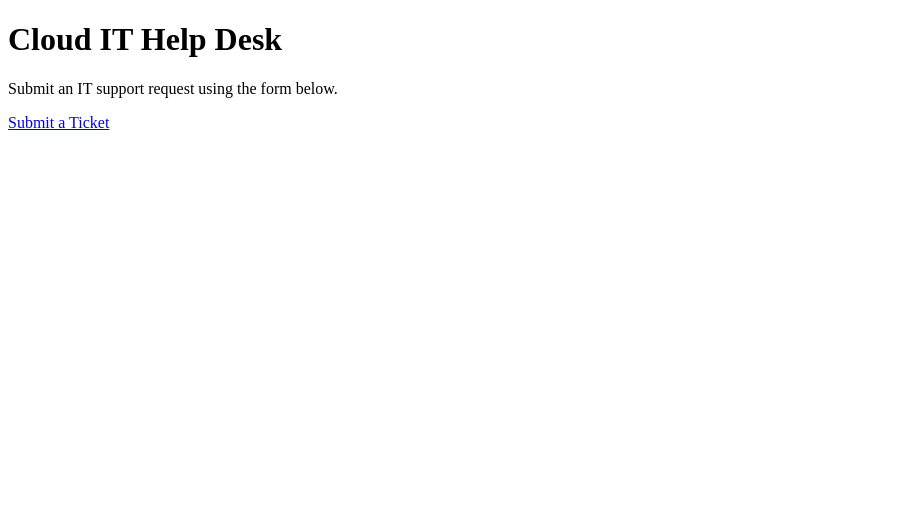
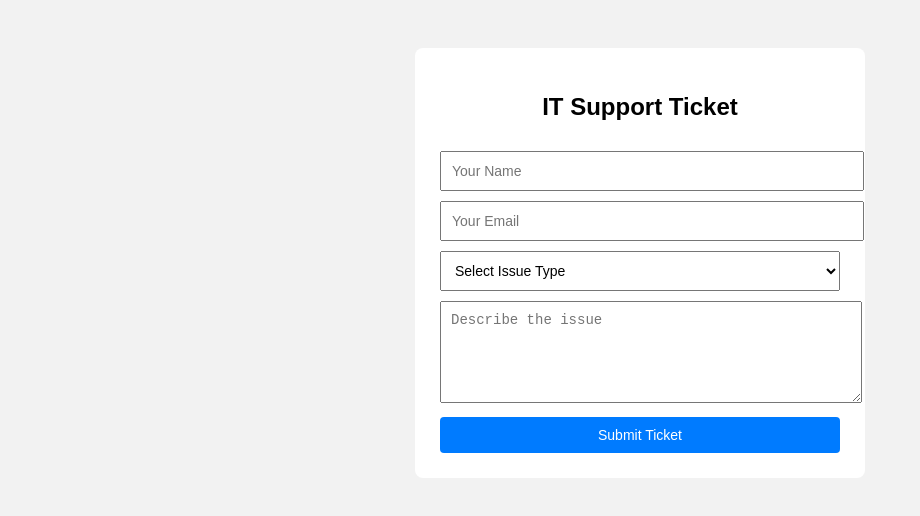
Before and after one commit to Systemattik/HelpDeskTest, a plain HTML site: page index.html in a window 1280 px wide. Shown: the whole page, without its empty margins (0-920 px from the left). Drawn offline with Linux system fonts and the light colour scheme.

Commit message:
index.html

```diff
--- a/index.html
+++ b/index.html
@@ -2,19 +2,64 @@
 <html lang="en">
 <head>
     <meta charset="UTF-8">
-    <title>Cloud IT Help Desk</title>
-    <meta name="viewport" content="width=device-width, initial-scale=1.0">
+    <title>IT Support Ticket</title>
+    <style>
+        body {
+            font-family: Arial, sans-serif;
+            background: #f2f2f2;
+            padding: 40px;
+        }
+        .ticket-box {
+            max-width: 400px;
+            margin: auto;
+            background: white;
+            padding: 25px;
+            border-radius: 8px;
+        }
+        h2 {
+            text-align: center;
+        }
+        input, textarea, select, button {
+            width: 100%;
+            padding: 10px;
+            margin-top: 10px;
+            font-size: 14px;
+        }
+        button {
+            background: #007bff;
+            color: white;
+            border: none;
+            cursor: pointer;
+            border-radius: 4px;
+        }
+        button:hover {
+            background: #0056b3;
+        }
+    </style>
 </head>
 <body>
 
-    <h1>Cloud IT Help Desk</h1>
-    <p>
-        Submit an IT support request using the form below.
-    </p>
+<div class="ticket-box">
+    <h2>IT Support Ticket</h2>
 
-    <a href="https://forms.office.com/Pages/ResponsePage.aspx?id=DQSIkWdsW0yxEjajBLZtrQAAAAAAAAAAAAN__iM7iG9UOUdHR0lNMDdCSU5EVVRTSTU5UEg0U0JOWC4u">
-        Submit a Ticket
-    </a>
+    <form action="#" method="post">
+        <input type="text" name="name" placeholder="Your Name" required>
+
+        <input type="email" name="email" placeholder="Your Email" required>
+
+        <select name="issue_type" required>
+            <option value="">Select Issue Type</option>
+            <option value="Hardware">Hardware</option>
+            <option value="Software">Software</option>
+            <option value="Network">Network</option>
+            <option value="Other">Other</option>
+        </select>
+
+        <textarea name="description" placeholder="Describe the issue" rows="5" required></textarea>
+
+        <button type="submit">Submit Ticket</button>
+    </form>
+</div>
 
 </body>
 </html>
```
